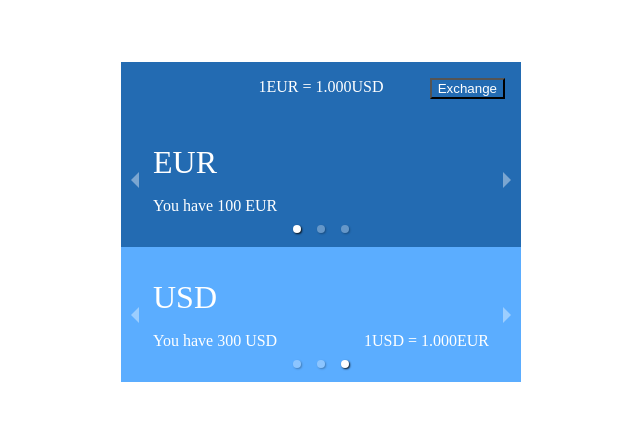
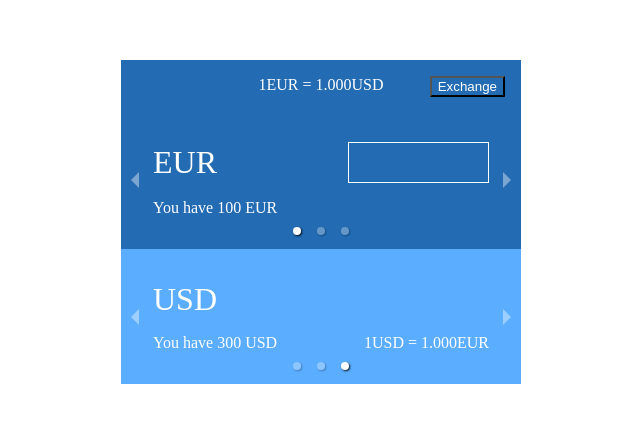
Before and after one commit to sambilov/exchanger, a React (Create React App) app: page / in a window 1280 px wide. Shown: the part 178-600 px from the top of the page, without its empty margins (319-959 px from the left). Built offline with nearby package versions, Linux system fonts and the light colour scheme; no server answers.

Commit message:
raw version

```diff
--- a/src/actions/actionCreators.js
+++ b/src/actions/actionCreators.js
@@ -36,3 +36,21 @@ export const startConverRatePolling = () => ({
 export const endConverRatePolling = () => ({
     type: actionTypes.CONVERT_RATE_POLLING_END,
 });
+
+export const setConvertAmount = (convertAmount: number) => ({
+    type: actionTypes.CONVERT_AMOUNT_SET,
+    payload: {
+        convertAmount,
+    },
+});
+
+export const requestConvertation = () => ({
+    type: actionTypes.CONVERTATION_REQUEST,
+});
+
+export const setConvertedCurrencies = (currencies: Array<Currency>) => ({
+    type: actionTypes.CONVERTED_CURRENCIES_SET,
+    payload: {
+        currencies,
+    },
+});
--- a/src/actions/actionTypes.js
+++ b/src/actions/actionTypes.js
@@ -5,4 +5,7 @@ export default {
     CONVERT_RATE_SET: 'CONVERT_RATE_SET',
     CONVERT_RATE_POLLING_START: 'CONVERT_RATE_POLLING_START',
     CONVERT_RATE_POLLING_END: 'CONVERT_RATE_POLLING_END',
+    CONVERT_AMOUNT_SET: 'CONVERT_AMOUNT_SET',
+    CONVERTATION_REQUEST: 'CONVERTATION_REQUEST',
+    CONVERTED_CURRENCIES_SET: 'CONVERTED_CURRENCIES_SET',
 };
--- a/src/components/Card/index.js
+++ b/src/components/Card/index.js
@@ -7,25 +7,37 @@ import { formatNumber } from '../../helpers';
 
 type Props = {
     currency: Currency,
-    converRate?: number,
-    anotherCurrencyKey?: string,
+    anotherCurrency?: {
+        key: string,
+        convertRate: number,
+    },
     style?: Object,
+    handleChange?: Function,
+    convertAmount?: number,
 };
 
 export default (props: Props) => {
-    const { currency: { amount, key }, converRate, anotherCurrencyKey, style } = props;
+    const { currency: { amount, key }, anotherCurrency, style, handleChange, convertAmount } = props;
 
     return (
         <Container style={style}>
             <Section main>
                 <Item>{key}</Item>
-                <Item></Item>
+                {
+                    handleChange ?
+                        <Input
+                            onChange={handleChange}
+                            value={convertAmount || ''}
+                            size={5}
+                        /> :
+                        <Item>{convertAmount ? formatNumber(convertAmount) : ''}</Item>
+                }
             </Section>
             <Section>
                 <Item>You have {amount} {key}</Item>
                 {
-                    anotherCurrencyKey
-                        ? <Item>1{key} = {formatNumber(converRate)}{anotherCurrencyKey}</Item>
+                    anotherCurrency
+                        ? <Item>1{key} = {formatNumber(anotherCurrency.convertRate)}{anotherCurrency.key}</Item>
                         : null
                 }
             </Section>
@@ -46,9 +58,15 @@ const Section = styled.div`
     display: flex;
     flex-direction: row;
     justify-content: space-between;
+    align-items: center;
     margin-bottom: ${props => props.main ? '1rem' : 0};
 `;
 
-const Item = styled.div`
+const Item = styled.div``;
 
+const Input = styled.input`
+    background-color: transparent;
+    border: 1px solid #ffffff;
+    font-size: 2rem;
+    color: #ffffff;
 `;
--- a/src/containers/Exchanger/index.js
+++ b/src/containers/Exchanger/index.js
@@ -6,8 +6,14 @@ import type { Dispatch } from 'redux';
 import styled from 'styled-components';
 import { Carousel } from 'react-responsive-carousel';
 import 'react-responsive-carousel/lib/styles/carousel.min.css';
-import { setConvertCurrencies, startConverRatePolling, endConverRatePolling } from '../../actions/actionCreators';
-import { exchangerSelector, currenciesIndexSelector, reverseConvertRateSelector } from '../../selectors/exchanger';
+import {
+    setConvertCurrencies,
+    startConverRatePolling,
+    endConverRatePolling,
+    setConvertAmount,
+    requestConvertation,
+} from '../../actions/actionCreators';
+import { exchangerSelector } from '../../selectors/exchanger';
 import type { Currency } from '../../typeDefinitions';
 import Card from '../../components/Card';
 import { formatNumber } from '../../helpers';
@@ -16,17 +22,19 @@ import './index.css';
 const MAIN_BACKGROUD = '#236bb2';
 const AUXILARY_BACKGROUND = '#5badff';
 const FONT_COLOR = '#ffffff';
-const WIDTH = 400;
+const WIDTH = '400px';
 
 type Props = {
     dispatch: Dispatch<*>,
     currencies: Array<Currency>,
-    initialIndex: number,
-    targetIndex: number,
-    initialCurrencyKey: string,
-    targetCurrencyKey: string,
+    initialCurrencyIndex: number,
+    targetCurrencyIndex: number,
+    initialCurrency: Currency,
+    targetCurrency: Currency,
     convertRate: number,
-    reverseConverRate: number,
+    reverseConvertRate: number,
+    convertAmount: number,
+    convertedAmount: number,
 };
 
 class Exchanger extends React.Component<Props> {
@@ -46,21 +54,31 @@ class Exchanger extends React.Component<Props> {
     handleCarouselChange = (isInitial: boolean, slideIndex: number) => {
         console.log(slideIndex);
 
-        const { dispatch, currencies, initialCurrencyKey, targetCurrencyKey } = this.props;
+        const { dispatch, currencies, initialCurrency, targetCurrency } = this.props;
         const newCurrency = currencies[slideIndex];
         const newCurrencyKey = newCurrency.key;
-        const newInitialCurrencyKey = isInitial ? newCurrencyKey : initialCurrencyKey;
-        const newTargetCurrencyKey = isInitial ? targetCurrencyKey : newCurrencyKey;
+        const newInitialCurrencyKey = isInitial ? newCurrencyKey : initialCurrency.key;
+        const newTargetCurrencyKey = isInitial ? targetCurrency.key : newCurrencyKey;
 
         dispatch(setConvertCurrencies(newInitialCurrencyKey, newTargetCurrencyKey));
     };
 
     handleExchangeButtonClick = () => {
-        console.log('clicked');
+        const { dispatch } = this.props;
+
+        dispatch(requestConvertation());
+    };
+
+    handleConvertAmountChange = (event: Event) => {
+        const { dispatch } = this.props;
+        const rawValue = event.target.value;
+        const value = parseFloat(rawValue) || 0;
+
+        dispatch(setConvertAmount(value));
     };
 
     renderSection = (selectedItemIndex: number, isInitial: boolean = false) => {
-        const { currencies, initialCurrencyKey, reverseConverRate } = this.props;
+        const { currencies, initialCurrency, reverseConvertRate, convertAmount, convertedAmount } = this.props;
 
         return (
             <Section isInitial={isInitial}>
@@ -80,9 +98,15 @@ class Exchanger extends React.Component<Props> {
                         key={currency.key}
                         currency={currency}
                         {
-                            ...isInitial ? {} : {
-                                anotherCurrencyKey: initialCurrencyKey,
-                                converRate: reverseConverRate
+                            ...isInitial ? {
+                                handleChange: this.handleConvertAmountChange,
+                                convertAmount,
+                            } : {
+                                anotherCurrency: {
+                                    key: initialCurrency.key,
+                                    convertRate: reverseConvertRate,
+                                },
+                                convertAmount: convertedAmount,
                             }
                         }
                     />))}
@@ -92,7 +116,11 @@ class Exchanger extends React.Component<Props> {
     };
 
     renderHead = () => {
-        const { initialCurrencyKey, targetCurrencyKey, convertRate } = this.props;
+        const {
+            initialCurrency: { key: initialCurrencyKey },
+            targetCurrency: { key: targetCurrencyKey },
+            convertRate,
+        } = this.props;
         const sameCurrency = initialCurrencyKey === targetCurrencyKey;
 
         return (
@@ -107,26 +135,20 @@ class Exchanger extends React.Component<Props> {
     };
 
     renderBody = () => {
-        const { initialIndex, targetIndex } = this.props;
+        const { initialCurrencyIndex, targetCurrencyIndex } = this.props;
 
         return (
             <Body>
-                {this.renderSection(initialIndex, true)}
-                {this.renderSection(targetIndex)}
+                {this.renderSection(initialCurrencyIndex, true)}
+                {this.renderSection(targetCurrencyIndex)}
             </Body>
         );
     };
 
     render() {
-        const {
-            currencies,
-            initialIndex,
-            targetIndex,
-            initialCurrencyKey,
-            targetCurrencyKey,
-            convertRate
-        } = this.props;
-        const sameCurrency = initialCurrencyKey === targetCurrencyKey;
+        const { currencies } = this.props;
+
+        if (!currencies.length) return null;
 
         return (
             <HorizontalWrapper>
@@ -156,7 +178,7 @@ const VerticalWrapper = styled.div`
 `;
 
 const Container = styled.div`
-    width: ${WIDTH}px;
+    width: ${WIDTH};
 `;
 
 const Head = styled.div`
@@ -193,8 +215,6 @@ const Section = styled.div`
 function mapStateToProps(state) {
     return {
         ...exchangerSelector(state),
-        ...currenciesIndexSelector(state),
-        reverseConverRate: reverseConvertRateSelector(state),
     };
 }
 
--- a/src/reducers/exchanger.js
+++ b/src/reducers/exchanger.js
@@ -8,6 +8,7 @@ type State = {
     initialCurrencyKey: string,
     targetCurrencyKey: string,
     convertRate: number,
+    convertAmount: number,
 };
 
 const initialState = {
@@ -15,6 +16,7 @@ const initialState = {
     initialCurrencyKey: '',
     targetCurrencyKey: '',
     convertRate: 1,
+    convertAmount: 0,
 };
 
 export default function exchangerReducer(state: State = initialState, action: Object) {
@@ -24,6 +26,8 @@ export default function exchangerReducer(state: State = initialState, action: Ob
         case actionTypes.CURRENCIES_SET:
         case actionTypes.CONVERT_CURRENCIES_SET:
         case actionTypes.CONVERT_RATE_SET:
+        case actionTypes.CONVERT_AMOUNT_SET:
+        case actionTypes.CONVERTED_CURRENCIES_SET:
             return {
                 ...state,
                 ...payload,
--- a/src/sagas/exchanger.js
+++ b/src/sagas/exchanger.js
@@ -1,7 +1,7 @@
 import { all, takeLatest, call, put, select, take, race } from 'redux-saga/effects';
 import { delay } from 'redux-saga';
 import actionTypes from '../actions/actionTypes';
-import { setCurrencies, setConvertCurrencies, setConvertRate } from '../actions/actionCreators';
+import { setCurrencies, setConvertCurrencies, setConvertRate, setConvertedCurrencies } from '../actions/actionCreators';
 import { getRateUrl } from '../helpers';
 import { exchangerSelector } from '../selectors/exchanger';
 
@@ -30,7 +30,7 @@ function* getRate(initialCurrencyKey, targetCurrencyKey) {
     return rate;
 }
 
-function* requestCurrenciesSaga() {
+function* requestCurrencies() {
     const initialCurrency = currencies[0];
     const lastCurrency = currencies[currencies.length - 1];
 
@@ -38,7 +38,7 @@ function* requestCurrenciesSaga() {
     yield put(setConvertCurrencies(initialCurrency.key, lastCurrency.key));
 }
 
-function* fetchCurrenciesRateSaga(action) {
+function* fetchCurrenciesRate(action) {
     const { payload: { initialCurrencyKey, targetCurrencyKey } } = action;
     const rate = yield call(getRate, initialCurrencyKey, targetCurrencyKey);
 
@@ -48,7 +48,10 @@ function* fetchCurrenciesRateSaga(action) {
 function* pollCurrenciesRates() {
     while (true) {
         try {
-            const { initialCurrencyKey, targetCurrencyKey } = yield select(exchangerSelector);
+            const {
+                initialCurrency: { key: initialCurrencyKey },
+                targetCurrency: { key: targetCurrencyKey },
+            } = yield select(exchangerSelector);
             const rate = yield call(getRate, initialCurrencyKey, targetCurrencyKey);
 
             yield put(setConvertRate(rate));
@@ -59,7 +62,7 @@ function* pollCurrenciesRates() {
     }
 }
 
-function* pollingCurrenciesRatesSaga() {
+function* pollingCurrenciesRates() {
     while (true) {
         yield take(actionTypes.CONVERT_RATE_POLLING_START);
         yield race([
@@ -69,10 +72,35 @@ function* pollingCurrenciesRatesSaga() {
     }
 }
 
+function* convertation() {
+    const {
+        currencies,
+        initialCurrency,
+        targetCurrency,
+        convertRate,
+        convertAmount,
+        initialCurrencyIndex,
+        targetCurrencyIndex,
+    } = yield select(exchangerSelector);
+    const newCurrencies = [...currencies];
+
+    newCurrencies[initialCurrencyIndex] = {
+        ...currencies[initialCurrencyIndex],
+        amount: currencies[initialCurrencyIndex].amount + convertAmount,
+    };
+    newCurrencies[targetCurrencyIndex] = {
+        ...currencies[targetCurrencyIndex],
+        amount: currencies[targetCurrencyIndex].amount - (convertAmount * convertRate)
+    };
+
+    yield put(setConvertedCurrencies(newCurrencies));
+}
+
 export default function* echangerSaga() {
     yield all([
-        takeLatest(actionTypes.CURRENCIES_REQUEST, requestCurrenciesSaga),
-        takeLatest(actionTypes.CONVERT_CURRENCIES_SET, fetchCurrenciesRateSaga),
-        call(pollingCurrenciesRatesSaga),
+        takeLatest(actionTypes.CURRENCIES_REQUEST, requestCurrencies),
+        takeLatest(actionTypes.CONVERT_CURRENCIES_SET, fetchCurrenciesRate),
+        takeLatest(actionTypes.CONVERTATION_REQUEST, convertation),
+        call(pollingCurrenciesRates),
     ]);
 }
--- a/src/selectors/exchanger.js
+++ b/src/selectors/exchanger.js
@@ -3,28 +3,29 @@
 import { createSelector } from 'reselect';
 import { create } from 'domain';
 
-export const exchangerSelector = (state: Object) => state.exchanger;
+export const baseSelector = (state: Object) => state.exchanger;
 
-export const reverseConvertRateSelector = createSelector(
-    [exchangerSelector],
+export const exchangerSelector = createSelector(
+    [baseSelector],
     (exchangerState: Object) => {
-        const { convertRate } = exchangerState;
+        const { currencies, initialCurrencyKey, targetCurrencyKey, convertRate, convertAmount } = exchangerState;
+        const initialCurrencyIndex = currencies.findIndex(el => el.key === initialCurrencyKey);
+        const targetCurrencyIndex = currencies.findIndex(el => el.key === targetCurrencyKey);
+        const initialCurrency = currencies[initialCurrencyIndex];
+        const targetCurrency = currencies[targetCurrencyIndex];
         const reverseConvertRate = 1/convertRate;
-
-        return reverseConvertRate;
-    },
-);
-
-export const currenciesIndexSelector = createSelector(
-    [exchangerSelector],
-    (exchangerState: Object) => {
-        const { currencies, initialCurrencyKey, targetCurrencyKey } = exchangerState;
-        const initialIndex = currencies.findIndex(el => el.key === initialCurrencyKey);
-        const targetIndex = currencies.findIndex(el => el.key === targetCurrencyKey);
+        const convertedAmount = convertAmount * convertRate;
 
         return {
-            initialIndex,
-            targetIndex,
+            currencies,
+            initialCurrencyIndex,
+            targetCurrencyIndex,
+            initialCurrency,
+            targetCurrency,
+            convertRate,
+            reverseConvertRate,
+            convertAmount,
+            convertedAmount,
         };
     },
 );
```
